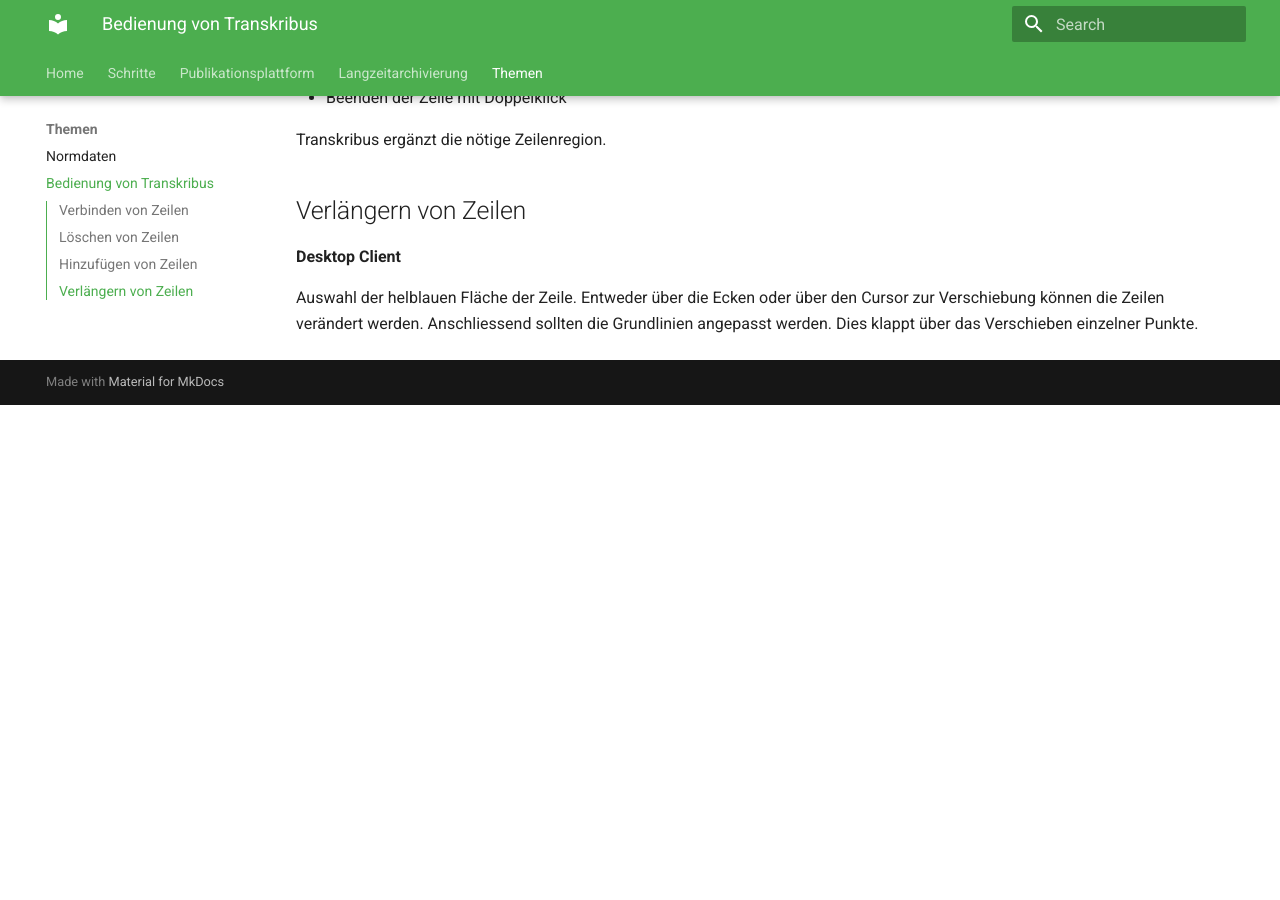
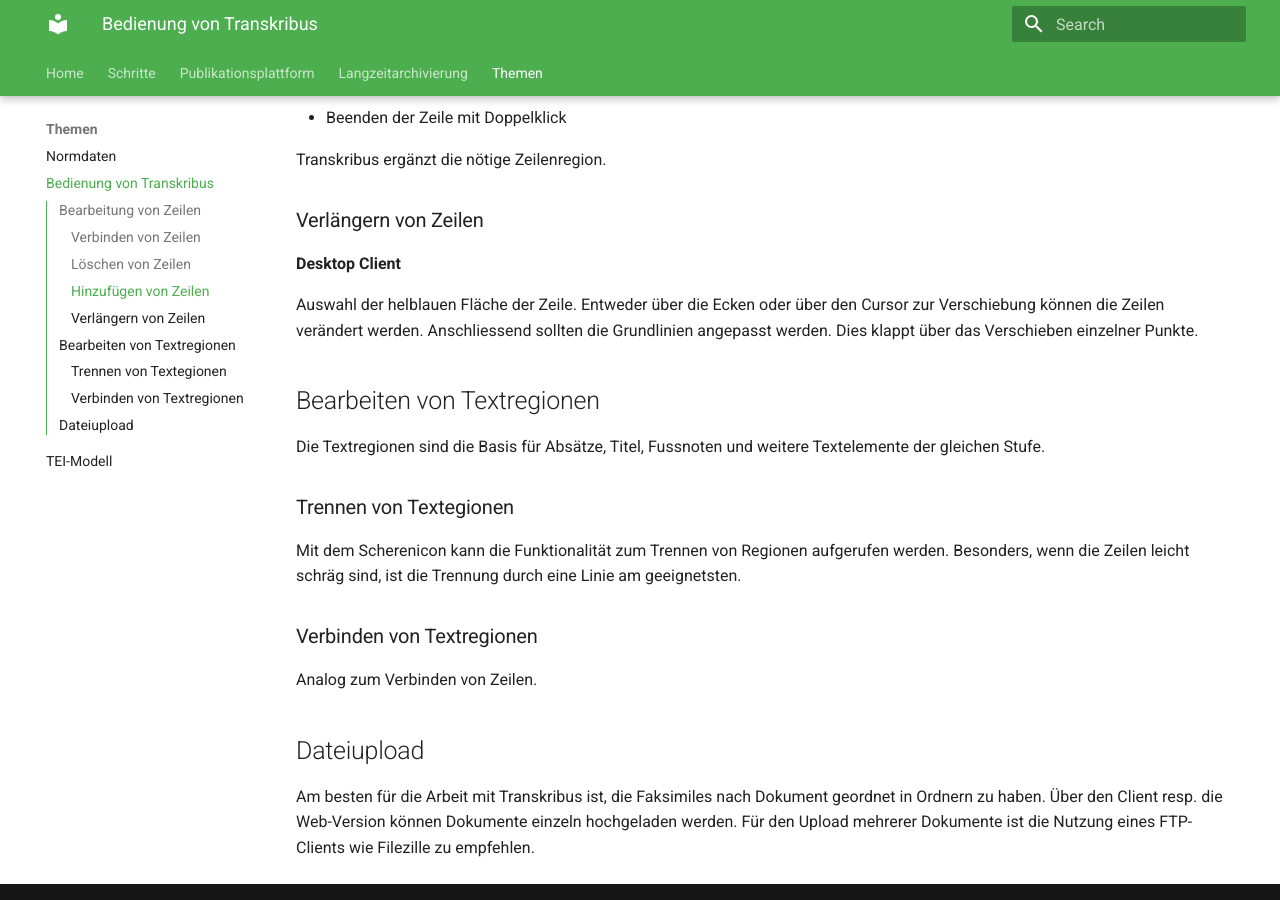
Before and after one commit to zde-uzh/proto4diged-handbook, an MkDocs documentation site: the page built from docs/topics/transkribus.md, in a window 1280 px wide and 900 px high, scrolled down 828 px. Built offline with MkDocs 1.6.1 and Material for MkDocs 9.7.7, drawn with Linux system fonts in a browser that asks for light colours; before the commit the page ends 1233 px from its top, so only the background shows below that; some of the changed text lies outside the part shown.

Commit message:
tei schema; text regions in transkribus

```diff
--- a/docs/topics/transkribus.md
+++ b/docs/topics/transkribus.md
@@ -1,6 +1,8 @@
 # Bedienung von Transkribus
 
-## Verbinden von Zeilen
+## Bearbeitung von Zeilen
+
+### Verbinden von Zeilen
 
 **Desktop Client**:
 
@@ -11,13 +13,13 @@
 
 Allenfalls enthaltene Textteile werden in der neuen Zeile verbunden. Annotationen gehen dabei verloren.
 
-## Löschen von Zeilen
+### Löschen von Zeilen
 
 **Desktop Client**
 
 Zeilen können einfach mittels Auswahl und der Taste `Delete` gelöscht werden.
 
-## Hinzufügen von Zeilen
+### Hinzufügen von Zeilen
 
 **Desktop Client**
 
@@ -30,9 +32,28 @@
 
 Transkribus ergänzt die nötige Zeilenregion.
 
-## Verlängern von Zeilen
+### Verlängern von Zeilen
 
 **Desktop Client**
 
 Auswahl der helblauen Fläche der Zeile. Entweder über die Ecken oder über den Cursor zur Verschiebung können die Zeilen verändert werden.
 Anschliessend sollten die Grundlinien angepasst werden. Dies klappt über das Verschieben einzelner Punkte.
+
+## Bearbeiten von Textregionen
+
+Die Textregionen sind die Basis für Absätze, Titel, Fussnoten und weitere Textelemente der gleichen Stufe.
+
+### Trennen von Textegionen
+
+Mit dem Scherenicon kann die Funktionalität zum Trennen von Regionen aufgerufen werden.
+Besonders, wenn die Zeilen leicht schräg sind, ist die Trennung durch eine Linie am geeignetsten.
+
+### Verbinden von Textregionen
+
+Analog zum Verbinden von Zeilen.
+
+## Dateiupload
+
+Am besten für die Arbeit mit Transkribus ist, die Faksimiles nach Dokument geordnet in Ordnern zu haben.
+Über den Client resp. die Web-Version können Dokumente einzeln hochgeladen werden.
+Für den Upload mehrerer Dokumente ist die Nutzung eines FTP-Clients wie Filezille zu empfehlen.
--- a/mkdocs.yml
+++ b/mkdocs.yml
@@ -15,6 +15,7 @@
   - "Themen":
       - "topics/authority.md"
       - "topics/transkribus.md"
+      - "topics/tei.md"
 
 theme:
   name: material
```
Also changed, not shown: docs/steps/atr.md (+7 -1 lines), docs/steps/converting.md (+1 -0 lines), docs/topics/tei.md (added, +7 -0 lines).
